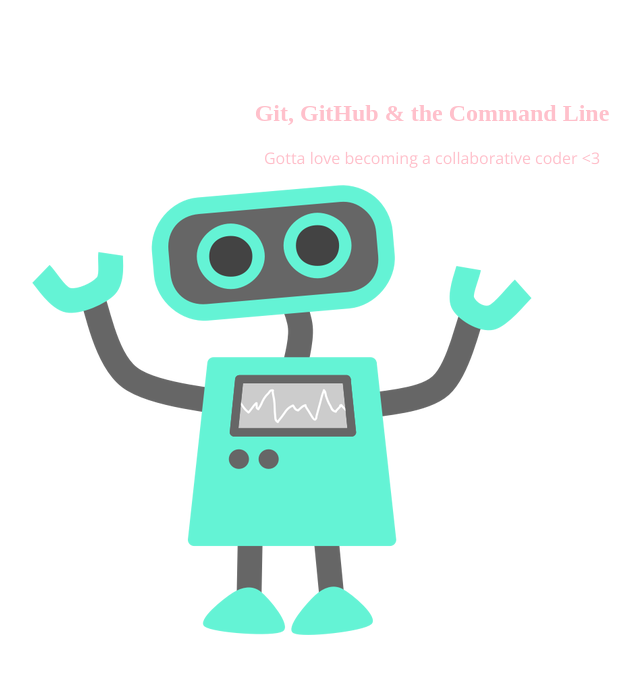
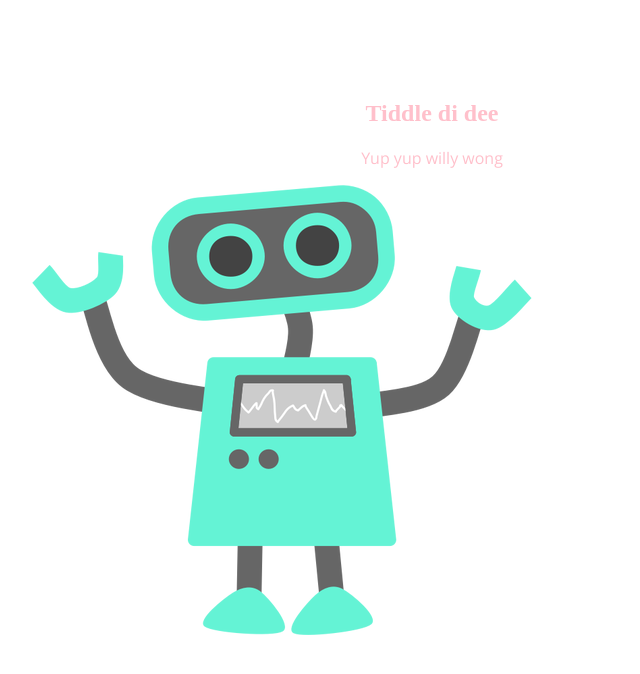
Before and after one commit to EmilyAlice22/105-project, a plain HTML site: page index.html in a window 1280 px wide. Shown: the whole page, without its empty margins (208-848 px from the left). Drawn offline with nearby package versions, Linux system fonts and the light colour scheme.

Commit message:
change text h1 & p

```diff
--- a/index.html
+++ b/index.html
@@ -8,8 +8,8 @@
 </head>
 <body>
 	<section>
-		<h1>Git, GitHub & the Command Line</h1>
-		<p>Gotta love becoming a collaborative coder <3</p>
+		<h1>Tiddle di dee</h1>
+		<p>Yup yup willy wong</p>
 		<img src="img/happy-blue-robot.png">
 	</section>
 </body>
```
